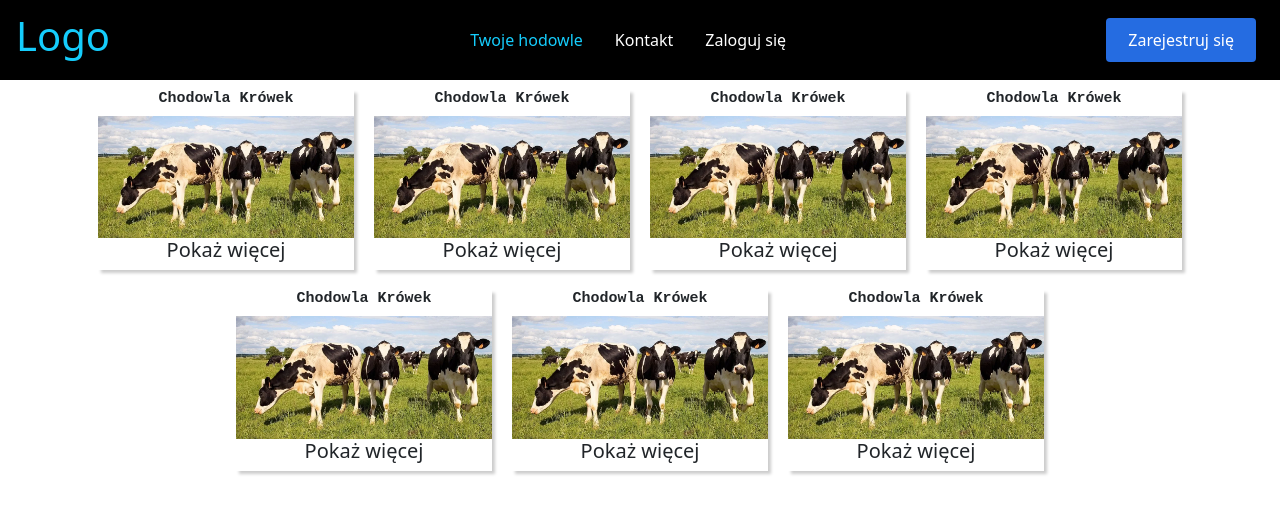
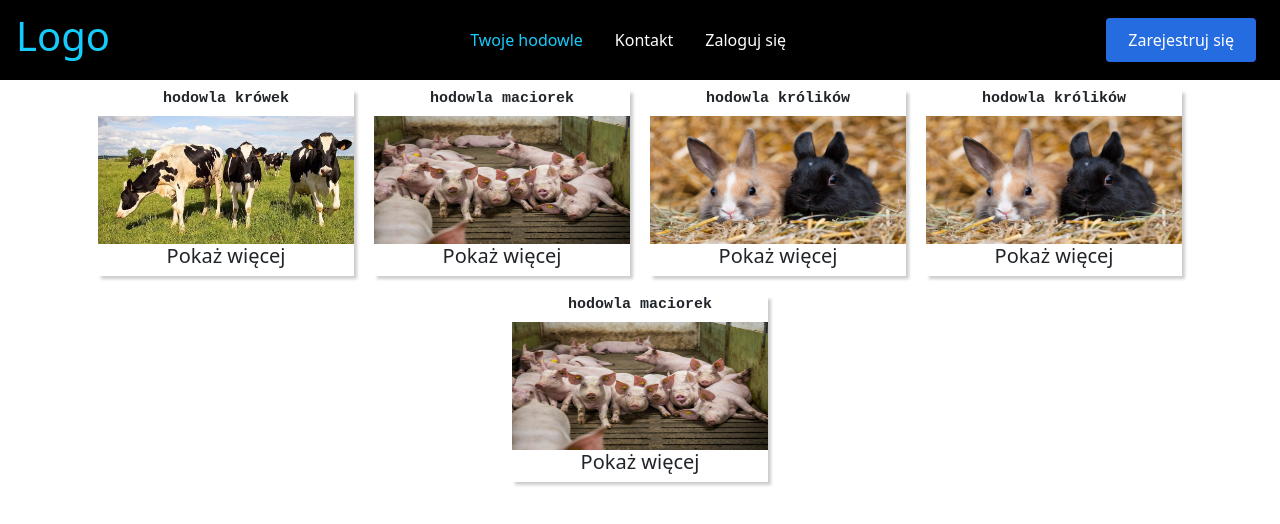
Before and after one commit to JanuszProgramowaniaa/Zarzadzanie-hodowlami, a React (Create React App) app in the folder front-end/: page /hodowle in a window 1280 px wide. Shown: the top 524 px of the page. Built offline with nearby package versions, Linux system fonts and the light colour scheme.

Commit message:
Add map elemets

```diff
--- a/front-end/src/Components/Farm/styles.scss
+++ b/front-end/src/Components/Farm/styles.scss
@@ -20,4 +20,5 @@
 
 img{
      width:100%;
+     height:10vw;
     }
--- a/front-end/src/Pages/Hodowle.js
+++ b/front-end/src/Pages/Hodowle.js
@@ -2,21 +2,47 @@ import React from 'react'
 import {Farm} from '../Components/Farm'
 const Hodowle=() =>{
     const ContainerStyle={display:"flex" ,width:"100%" , flexDirection: "row" ,alignItems: "flex-start", justifyContent: "center" ,flexWrap:"wrap"}
+
+let Dane=[
+[
+  "hodowla krówek",
+   "./images/krowy.jpeg",
+      "Lorem Ipsum is simply dummy text of the printing and typesetting industry. Lorem Ipsum has been the industry's standard dummy text ever since the 1500s, when an unknown printer took a galley of type and scrambled it to make a type specimen book. It has survived not only five centuries, but also the lea"
+
+]
+,
+[
+    "hodowla maciorek",
+    "./images/swinki.jpeg",
+   "Lorem Ipsum is simply dummy text of the printing and typesetting industry. Lorem Ipsum has been the industry's standard dummy text ever since the 1500s, when an unknown printer took a galley of type and scrambled it to make a type specimen book. It has survived not only five centuries, but also the lea"
+
+   ],
+   [
+    "hodowla królików",
+     "./images/króliki.jpeg",
+        "Lorem Ipsum is simply dummy text of the printing and typesetting industry. Lorem Ipsum has been the industry's standard dummy text ever since the 1500s, when an unknown printer took a galley of type and scrambled it to make a type specimen book. It has survived not only five centuries, but also the lea"
+  ]
+  ,
+  [
+   "hodowla królików",
+    "./images/króliki.jpeg",
+       "Lorem Ipsum is simply dummy text of the printing and typesetting industry. Lorem Ipsum has been the industry's standard dummy text ever since the 1500s, when an unknown printer took a galley of type and scrambled it to make a type specimen book. It has survived not only five centuries, but also the lea"
+ ],
+ [
+    "hodowla maciorek",
+    "./images/swinki.jpeg",
+   "Lorem Ipsum is simply dummy text of the printing and typesetting industry. Lorem Ipsum has been the industry's standard dummy text ever since the 1500s, when an unknown printer took a galley of type and scrambled it to make a type specimen book. It has survived not only five centuries, but also the lea"
+
+   ]
+
+
+]
     return(
 
 
+<div  style={ContainerStyle}>
 
-
-
-<div  style={ContainerStyle}>
- <Farm Title="Chodowla Krówek" image="./images/krowy.jpeg"  description="O kurwaaa" />
- <Farm Title="Chodowla Krówek" image="./images/krowy.jpeg"  description="O kurwaaa" />
-  <Farm Title="Chodowla Krówek" image="./images/krowy.jpeg"  description="O kurwaaa" />
-  <Farm Title="Chodowla Krówek" image="./images/krowy.jpeg"  description="O kurwaaa" />
-  <Farm Title="Chodowla Krówek" image="./images/krowy.jpeg"  description="O kurwaaa" />
-  <Farm Title="Chodowla Krówek" image="./images/krowy.jpeg"  description="O kurwaaa" />
-  <Farm Title="Chodowla Krówek" image="./images/krowy.jpeg"  description="O kurwaaa" />
-
+    {Dane.map(items => <Farm Title={items[0]} image={items[1]}  description={items[2]} />)}
 
   </div>
 
```
Also changed, not shown: front-end/public/Images/króliki.jpeg (added), front-end/public/Images/swinki.jpeg (added).
